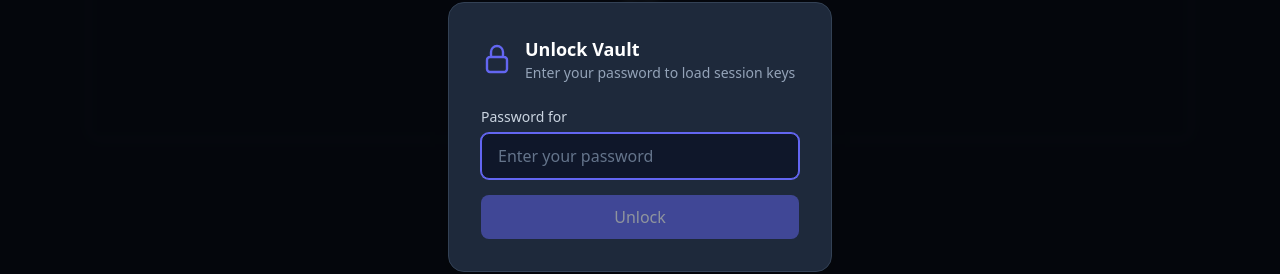
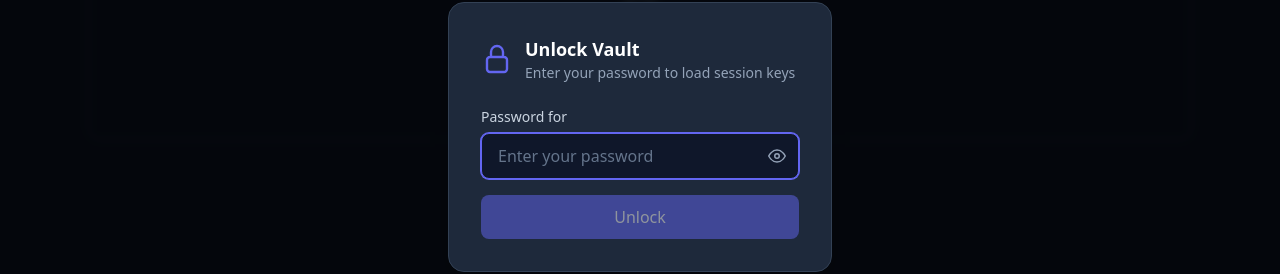
Before and after one commit to mindmapvault/mindmapvault-server, a React (Vite) app in the folder frontend_app/: page /mindmap/vaults in a window 1280 px wide. Shown: the part 263-537 px from the top of the page. Built offline with nearby package versions, Linux system fonts and the light colour scheme; what @mindmapvault/connectors would draw is missing.

Commit message:
feat: reveal toggle on the vault unlock password
Login and register already used PasswordInput; the unlock dialog was still a
raw input. This password is the encryption key and cannot be reset, so being
able to check what was typed matters most here.

```diff
--- a/frontend_app/src/components/UnlockModal.tsx
+++ b/frontend_app/src/components/UnlockModal.tsx
@@ -4,6 +4,7 @@ import { aesDecrypt } from '../crypto/aes';
 import { deriveMasterAesKey, deriveMasterKey, deriveAuthToken } from '../crypto/kdf';
 import { fromBase64 } from '../crypto/utils';
 import { useAuthStore } from '../store/auth';
+import { PasswordInput } from './PasswordInput';
 import type { SessionKeys } from '../types';
 
 interface Props {
@@ -87,12 +88,11 @@ export function UnlockModal({ onUnlocked }: Props) {
             <label className="mb-1.5 block text-sm font-medium text-slate-300">
               Password for <span className="text-accent">{username}</span>
             </label>
-            <input
-              type="password"
+            <PasswordInput
               value={password}
               onChange={(e) => setPassword(e.target.value)}
               placeholder="Enter your password"
-              className="w-full rounded-lg border border-slate-600 bg-surface px-4 py-2.5 text-white placeholder-slate-500 focus:border-accent focus:outline-none focus:ring-1 focus:ring-accent"
+              autoComplete="current-password"
               autoFocus
             />
           </div>
```
